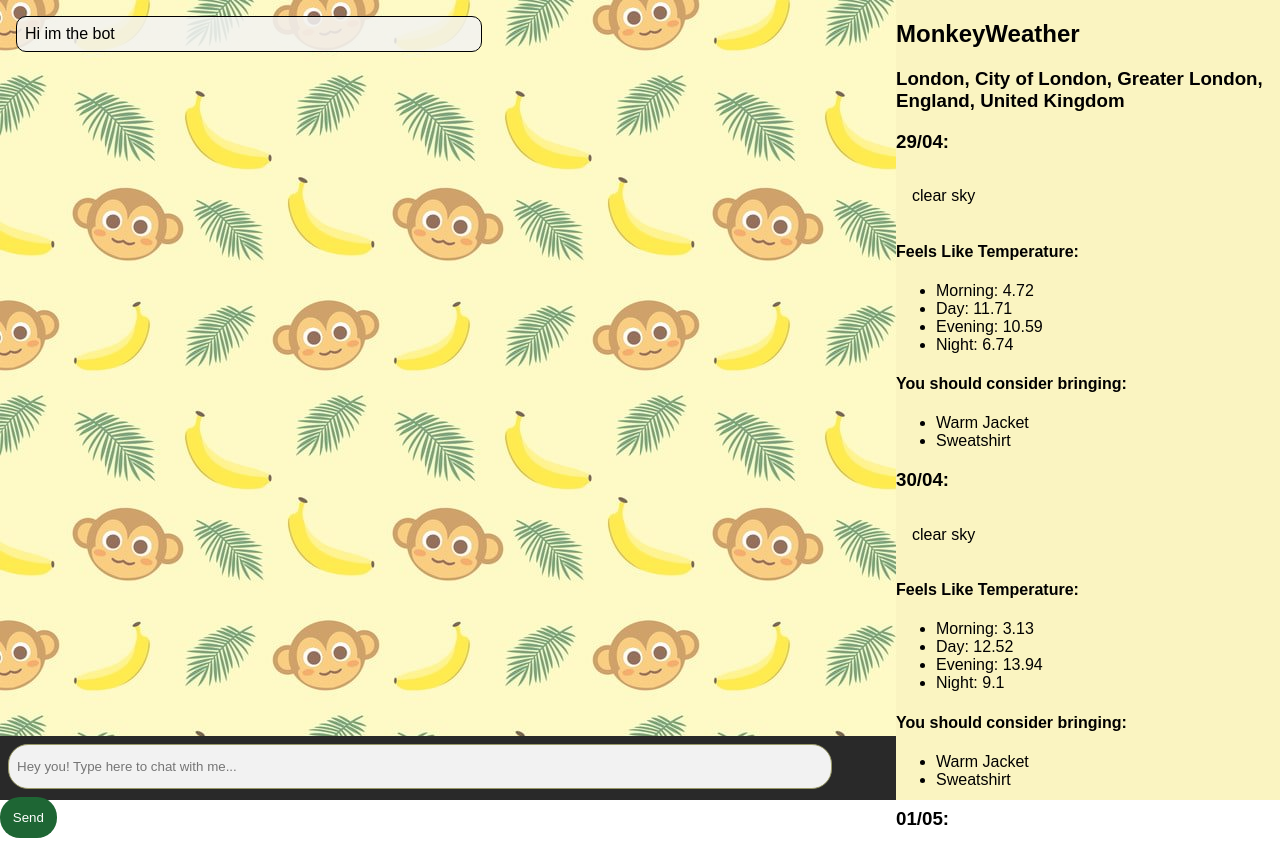
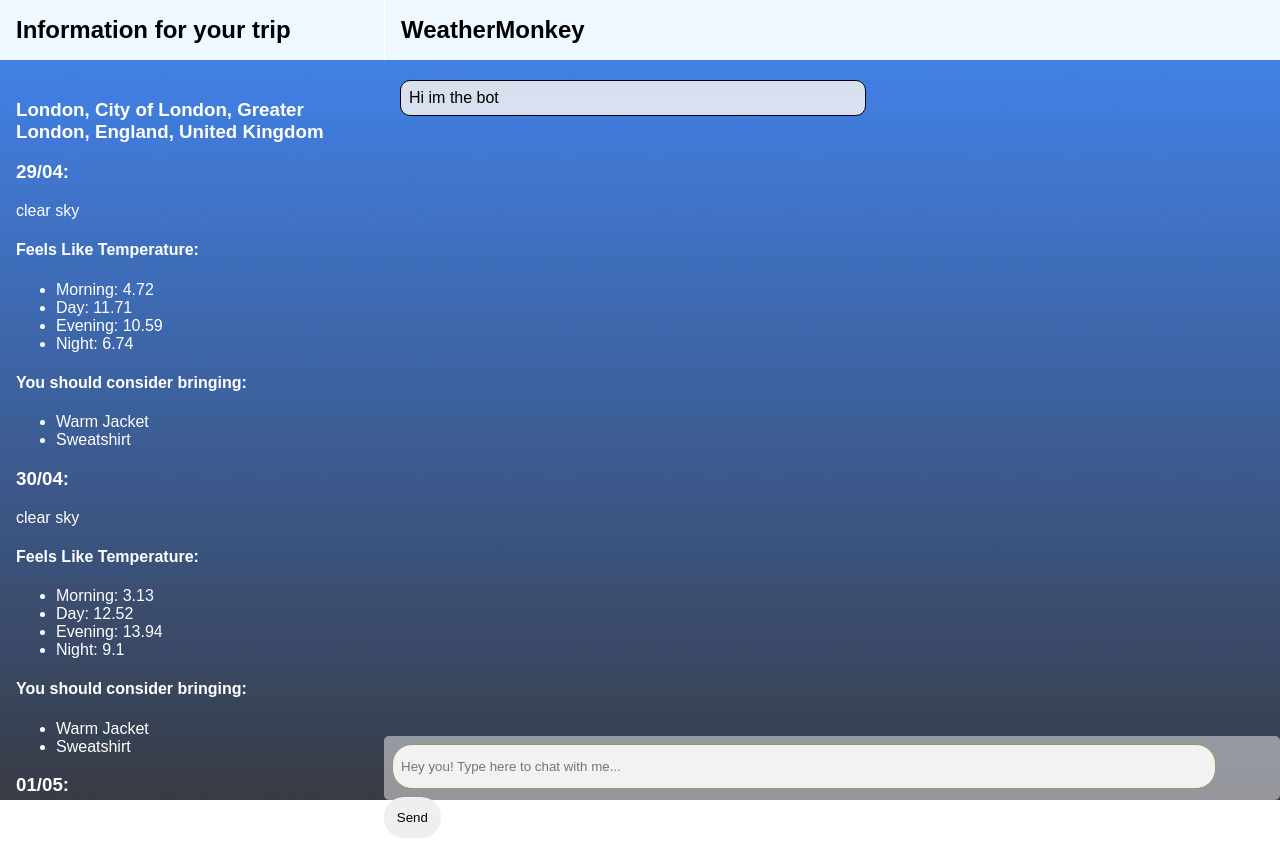
Before and after one commit to Arthur-Carbonari/MonkeyWeather, a website with bundled scripts: page index.html in a window 1280 px wide. Shown: the top 841 px of the page. Built offline with nearby package versions, Linux system fonts and the light colour scheme.

Commit message:
GUI changed and updated

```diff
--- a/index.html
+++ b/index.html
@@ -9,11 +9,8 @@
 </head>
 <body>
     <main>
-        <div id="chatBox">
-            <div class="botMessage"><p id = "botText">Hi im the bot</p></div>
-        </div>
         <aside id="sideDisplay">
-            <h2>MonkeyWeather</h2>
+            <h2 id="asideHeader">Information for your trip</h2>
             <div id="sideContent">
                 <div class="destination"><h3>London, City of London, Greater London, England, United Kingdom</h3>
                     <div class="forecast">
@@ -73,6 +70,12 @@
                 </div>
             </div>
         </aside>
+        <div id="chat">
+            <h2 id="chatHeader">WeatherMonkey</h2>
+            <div id="chatBox">
+                <div class="botMessage"><p id = "botText">Hi im the bot</p></div>
+            </div>
+        </div>
     </main>
     <div id ="sendText">
         <input id="userInput" type="text" placeholder="Hey you! Type here to chat with me... " autofocus="true">
--- a/style.css
+++ b/style.css
@@ -2,15 +2,21 @@ body{
     font-family:" Arial Rounded MT Bold", "Helvetica Rounded", Arial, sans-serif;
     padding:0;
     margin:0;
-  }
+    height: 100vh;
+}
 
-  main{
-    background-image: url("backgroundPattern.jpg") ;
-    background-repeat: repeat;
-    height: 100vh;
+header{
+    position: fixed;
+    width: 100%;
+}
+
+main{
     width: 100%;
     display: flex;
     flex-direction: row;
+    background-image: url("Dark Ocean.jpg");
+    background-repeat: repeat;
+    margin-bottom: 5rem;
 }
 
 /* width */
@@ -29,39 +35,46 @@ body{
     border-radius: 10px;
   }
 
+#chat{
+    width:70%;
+    overflow-y: scroll;
+    height: 100vh;
+}
+
+#chatHeader{
+    position: fixed;
+    width: 61rem;
+    margin:0;
+    background-color: aliceblue;
+    padding: 1rem;
+    border-left: 1px solid white;
+}
+
 #chatBox{
-    width:70%;
-    height: 92vh;
+    margin-top: 4rem;
     display: flex;
     flex-direction: column;
-    background-color: rgba(255, 255, 255, 0.3);
-    overflow-y: scroll;
-}
-
-#chatBox header{
-    background-color: #292929;
-    padding: 0.25rem;
-    letter-spacing: 0.5px;
-    color:#fff;
-
 }
 
 aside{
-    justify-self: flex-start;
     width: 30%;
-    background-color: rgb(250, 244, 193);
     height: 100vh;
+    overflow:auto ;
+    color: #ffffff;
 }
 
-aside header{
-    padding: 0.25rem;
-    background-color: #292929;
-    border-bottom: 1px solid #dedcc7;
-    color: #fff;
+#asideHeader{
+    margin:0;
+    background-color: aliceblue;
+    padding: 1rem;
+    margin: 0;
+    color: #000;
+    position: fixed;
+    width: 25rem;
+  }
 
-}
-
-aside p{
+  #sideContent{
+    margin-top:4rem;
     padding: 1rem;
 }
 
@@ -88,6 +101,7 @@ aside p{
     background-color: rgba(242, 242,242,0.85);
 }
 
+
 #botText{
     display: inline;
 }
@@ -95,19 +109,17 @@ aside p{
 #sendText{
     position: absolute;
     bottom: 0;
+    right:0;
     width: 70%;
-    border-top: 0;
-    height: 4rem;
-    background-color: #292929;
-
+    height:4rem;
+    background-color: rgba(242, 242,242,0.5);
+    border-radius: 5px;
 }
 
 #sendButton{
     padding: 0.8rem;
     border-radius: 20px;
     border: 0;
-    background-color: rgb(30, 102, 52);
-    color: #ffffff;
 }
 
 #userInput{
```
Also changed, not shown: Dark Ocean.jpg (added), backgroundPattern.jpg (deleted), 1 other file.
